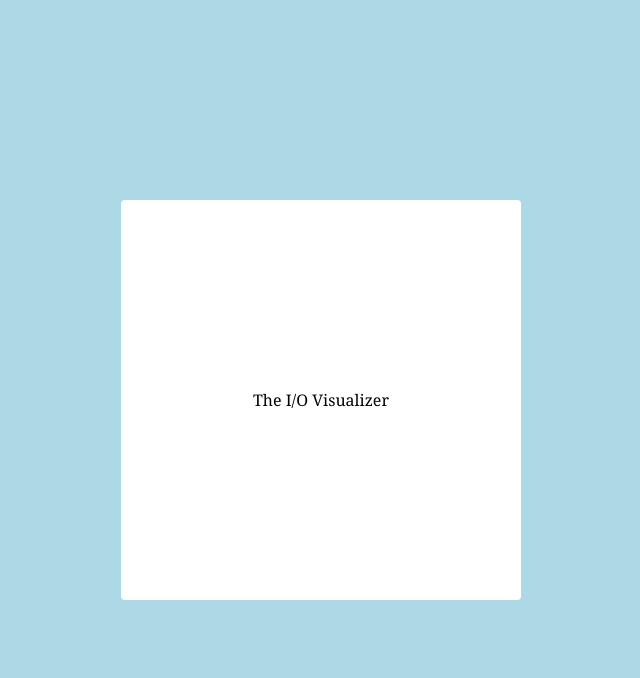
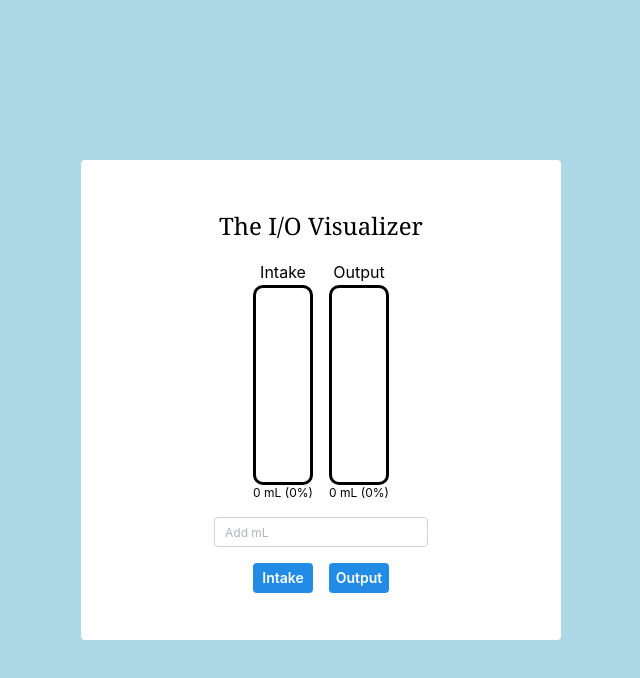
Before and after one commit to GriffinBalducci/io-visualizer, a React (Vite) app: page / in a window 1280 px wide. Shown: the top 678 px of the page, without its empty margins (319-959 px from the left). Built offline with nearby package versions, Linux system fonts and the light colour scheme.

Commit message:
INITIAL SET-UP BUILT
- Main page layout build

- Intake and Output buttons and tanks are built and functional

- TODO:
  - Build timeframes
  - Build a scale display
  - Finish styling
  - Implement a minimal mistake correction system

```diff
--- a/src/App.tsx
+++ b/src/App.tsx
@@ -1,6 +1,7 @@
 import { useState } from 'react';
 import { Text, Box, Card } from '@mantine/core';
 import styles from "./styles/App.module.css"
+import { Tank } from './components/Tanks';
 
 function App() {
   const [timeframe, setTimeframe] = useState('60'); // 1hr default
@@ -11,6 +12,7 @@ function App() {
         <Text className={styles.title}>
           The I/O Visualizer
         </Text>
+        <Tank maxVolume={5000}/>
         {/* Header */}
         {/* Timeframe Toggle */}
         {/* Intake + Output Tanks */}
--- /dev/null
+++ b/src/components/Tanks.tsx
@@ -0,0 +1,80 @@
+import { Text, Stack, NumberInput, Button, Flex, Box } from '@mantine/core';
+import styles from '../styles/Tanks.module.css';
+import { useState } from 'react';
+
+interface TankProps {
+    maxVolume: number;
+    initialVolume?: number;
+    color?: string;
+}
+
+export function Tank({ maxVolume = 5000, initialVolume = 0, color = '#228be6' }: TankProps) {
+    const [intakeVolume, setIntakeVolume] = useState(initialVolume);
+    const [outputVolume, setOutputVolume] = useState(initialVolume);
+    const [input, setInput] = useState<number | ''>('');
+
+  const handleIntake = () => {
+    if (typeof input === 'number') {
+        setIntakeVolume((prev) => Math.min(prev + input, maxVolume));
+        setInput('');
+    }
+  };
+
+  const handleOutput = () => {
+    if (typeof input === 'number') {
+        setIntakeVolume((prev) => Math.min(prev - input, maxVolume));
+        setOutputVolume((prev) => Math.min(prev + input, maxVolume));
+        setInput('');
+    }
+  };
+
+  const intakeHeight = Math.min(Math.max((intakeVolume / maxVolume) * 100, 0), 100);
+  const outputHeight = Math.min(Math.max((outputVolume / maxVolume) * 100, 0), 100);
+
+  return (
+    <>
+      <Flex className={styles.horizontalFlex}>
+        <Box className={styles.container}>
+          <Text>Intake</Text>
+          <div className={styles.tank}>
+          <div className={styles.fill} style={{ height: `${intakeHeight}%`, backgroundColor: color }} />
+          </div>
+          <Text size="xs">{intakeVolume} mL ({intakeHeight.toFixed(0)}%)</Text>
+        </Box>
+
+        <Box className={styles.container}>
+          <Text>Output</Text>
+          <div className={styles.tank}>
+          <div className={styles.fill} style={{ height: `${outputHeight}%`, backgroundColor: color }} />
+          </div>
+          <Text size="xs">{outputVolume} mL ({outputHeight.toFixed(0)}%)</Text>
+        </Box>
+      </Flex>
+
+      <NumberInput
+        value={input}
+        onChange={(value) => {
+            if (typeof value === 'number' || value === '') { setInput(value);}
+        }}
+        placeholder="Add mL"
+        min={0}
+        max={maxVolume}
+        step={50}
+        hideControls
+        size="xs"
+        width={100}
+      />
+
+      <Flex className={styles.horizontalFlex}>
+        <Button className={styles.button} onClick={handleIntake}>
+        Intake
+        </Button>
+        <Button className={styles.button} onClick={handleOutput}>
+        Output
+        </Button>
+      </Flex>
+    </>
+  );
+}
+
+// TODO: Comment on code
--- a/src/styles/App.module.css
+++ b/src/styles/App.module.css
@@ -1,5 +1,4 @@
-.fullPage
-{
+.fullPage {
     height: 100vh;
     width: 100vw;
     background-color: lightblue;
@@ -9,19 +8,18 @@
     align-items: center;
 }
 
-.displayCard
-{
-    height: 50vh;
-    width: 50vh;
+.displayCard {
+    height: 60vh;
+    width: 60vh;
     background-color: antiquewhite;
     display: flex;
+    gap: 1rem;
     flex-direction: column;
     justify-content: center;
     align-items: center;
 }
 
-.title
-{
-    font-size: large;
+.title {
+    font-size: x-large !important;
     font-family: Cambria, Cochin, Georgia, Times, 'Times New Roman', serif;
 }
--- a/src/styles/Tanks.module.css
+++ b/src/styles/Tanks.module.css
@@ -0,0 +1,36 @@
+.tank {
+    width: 60px;
+    height: 200px;
+    border: 3px solid black;
+    border-radius: 10px;
+    background-color: white;
+    position: relative;
+    overflow: hidden;
+}
+
+.fill {
+    position: absolute;
+    bottom: 0;
+    width: 100%;
+    background-color: lightblue;
+    transition: height 0.4s ease;
+}
+
+.horizontalFlex {
+    flex-direction: row;
+    align-items: center;
+    justify-content: center;
+    gap: 1rem;
+}
+
+.container {
+    align-items: center;
+    justify-items: center;
+}
+
+.button {
+    height: 30px !important;
+    width: 60px !important;
+    padding: 0 !important;
+    margin: 0 !important;
+}
```
